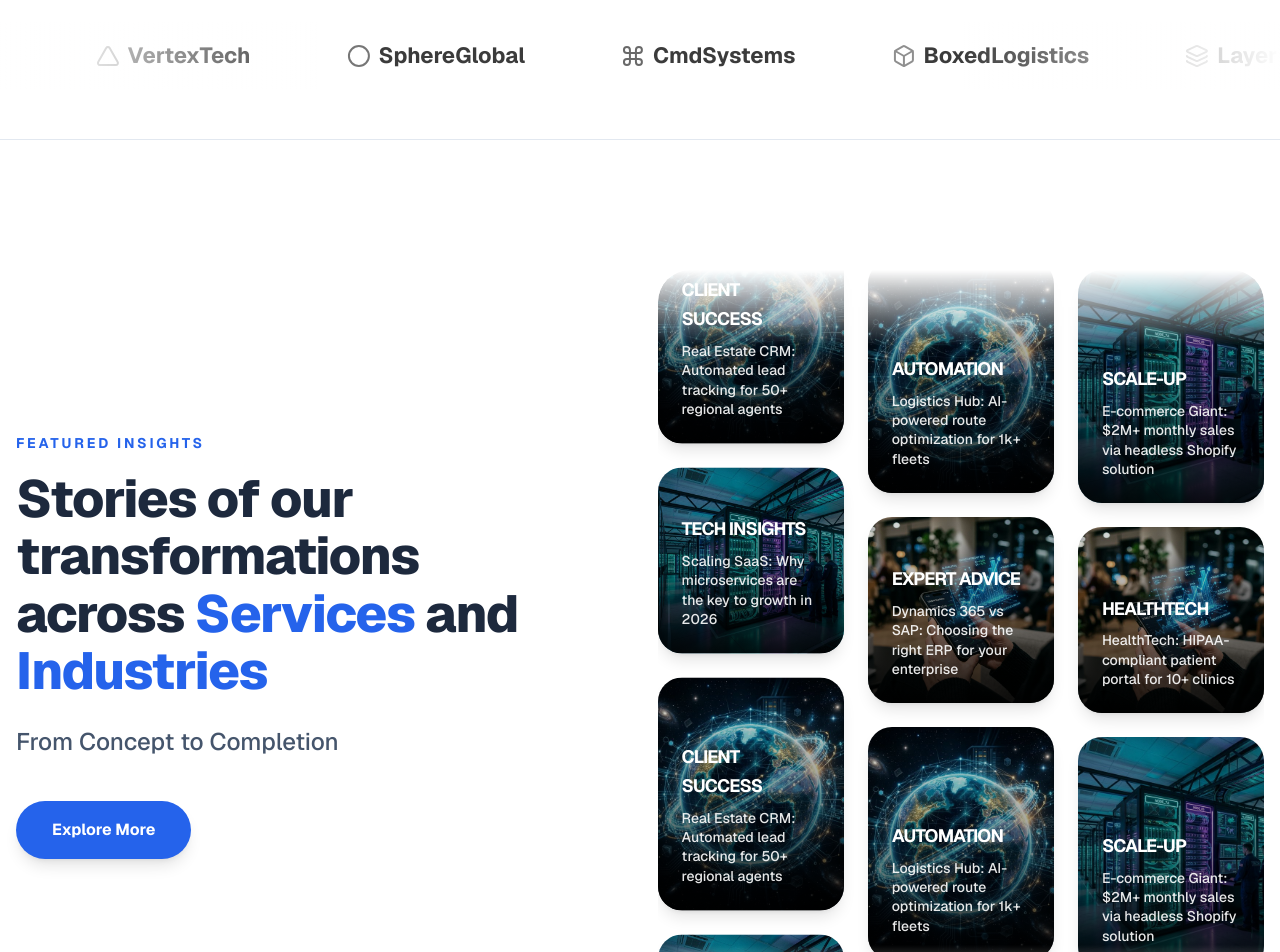
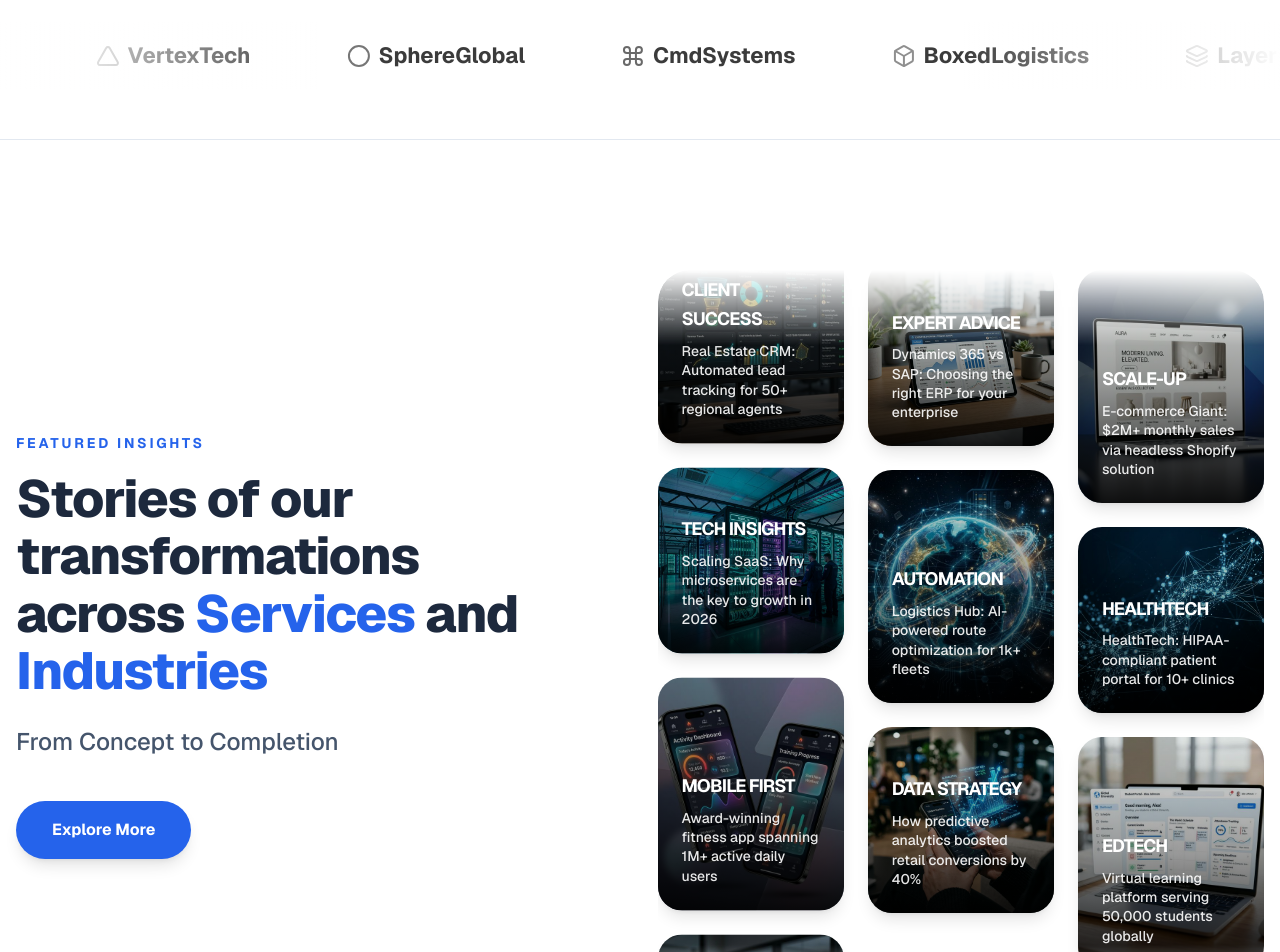
Before and after one commit to usman531509-beep/webstalentz, a Next.js app: page / in a window 1280 px wide. Shown: the part 960-1912 px from the top of the page. Built offline with nearby package versions, Linux system fonts and the light colour scheme.

Commit message:
new updatesss

```diff
--- a/src/app/contact/page.tsx
+++ b/src/app/contact/page.tsx
@@ -5,8 +5,8 @@ export const metadata = { title: "Contact Us | WebsTalentz" };
 
 export default function ContactPage() {
   const contactMethods = [
-    { icon: <Mail className="w-6 h-6" />, title: "Email Us", val: "info@webstalentz.com", desc: "For general inquiries and projects." },
-    { icon: <Phone className="w-6 h-6" />, title: "Call Us", val: "+92 300 6363727", desc: "Mon-Sat from 9am to 6pm." },
+    { icon: <Mail className="w-6 h-6" />, title: "Email Us", val: "webtalentz@outlook.com", desc: "For general inquiries and projects." },
+    { icon: <Phone className="w-6 h-6" />, title: "Call Us", val: "+92 339 6222327", desc: "Mon-Sat from 9am to 6pm." },
     { icon: <MapPin className="w-6 h-6" />, title: "Visit Us", val: "Punjab, Pakistan", desc: "Our main development studio." },
   ];
 
--- a/src/app/page.tsx
+++ b/src/app/page.tsx
@@ -73,14 +73,14 @@ export default function Home() {
             <div className="flex items-center justify-center lg:justify-start gap-[16px] md:gap-[32px] pt-6 border-t border-border w-full lg:w-auto">
               <div className="flex flex-col items-center lg:items-start">
                 <strong className="text-[24px] md:text-[32px] font-bold text-foreground leading-none mb-1">
-                  <Counter value={100} />+
+                  <Counter value={150} />+
                 </strong>
                 <span className="text-muted-foreground text-[11px] md:text-sm font-medium whitespace-nowrap">Projects Done</span>
               </div>
               <div className="w-px h-10 bg-border"></div>
               <div className="flex flex-col items-center lg:items-start">
                 <strong className="text-[24px] md:text-[32px] font-bold text-foreground leading-none mb-1">
-                  <Counter value={25} />+
+                  <Counter value={50} />+
                 </strong>
                 <span className="text-muted-foreground text-[11px] md:text-sm font-medium whitespace-nowrap">Industries</span>
               </div>
@@ -166,10 +166,10 @@ export default function Home() {
 
             {/* Col 1 */}
             <div className="w-full md:w-1/2 lg:w-1/3 flex flex-col gap-4 md:gap-6 animate-marquee-vertical">
-              {[1, 2, 3].map((_, i) => (
+              {[1, 2].map((_, i) => (
                 <div key={i} className="flex flex-col gap-4 md:gap-6">
                   <div className="relative aspect-[4/5] rounded-[24px] overflow-hidden group shadow-lg">
-                     <Image src="/images/globe_network.png" alt="Real Estate CRM" fill sizes="(max-width: 768px) 100vw, 33vw" className="object-cover transition-transform duration-700 group-hover:scale-110" />
+                     <Image src="/images/project_crm.png" alt="Real Estate CRM" fill sizes="(max-width: 768px) 100vw, 33vw" className="object-cover transition-transform duration-700 group-hover:scale-110" />
                      <div className="absolute inset-0 bg-gradient-to-t from-black/90 via-black/40 to-black/10"></div>
                      <div className="absolute bottom-0 left-0 p-6 z-10">
                        <span className="text-white font-bold text-[18px] mb-2 block uppercase tracking-tighter text-secondary">Client Success</span>
@@ -189,17 +189,25 @@ export default function Home() {
                        <p className="text-white/90 text-[14px] leading-snug font-medium">Scaling SaaS: Why microservices are the key to growth in 2026</p>
                      </div>
                   </div>
+                   <div className="relative aspect-[4/5] rounded-[24px] overflow-hidden group shadow-lg">
+                     <Image src="/images/project_mobile_app.png" alt="Mobile App Case Study" fill sizes="(max-width: 768px) 100vw, 33vw" className="object-cover transition-transform duration-700 group-hover:scale-110" />
+                     <div className="absolute inset-0 bg-gradient-to-t from-black/90 via-black/40 to-black/10"></div>
+                     <div className="absolute bottom-0 left-0 p-6 z-10">
+                       <span className="text-white font-bold text-[18px] mb-2 block uppercase tracking-tighter text-blue-400">Mobile First</span>
+                       <p className="text-white/90 text-[14px] leading-snug font-medium">Award-winning fitness app spanning 1M+ active daily users</p>
+                     </div>
+                  </div>
                 </div>
               ))}
             </div>
 
             {/* Col 2 (Reverse) */}
             <div className="hidden md:flex w-1/2 lg:w-1/3 flex-col gap-4 md:gap-6 animate-marquee-vertical-reverse" style={{ marginTop: "-200px" }}>
-              {[1, 2, 3].map((_, i) => (
+              {[1, 2].map((_, i) => (
                 <div key={i} className="flex flex-col gap-4 md:gap-6">
                   <div className="relative aspect-square rounded-[24px] overflow-hidden group shadow-lg">
                      <Image
-                      src="/images/financial_chart.png"
+                      src="/images/service_erp.png"
                       alt="ERP Strategy Blog"
                       fill
                       sizes="(max-width: 768px) 100vw, 33vw"
@@ -223,17 +231,30 @@ export default function Home() {
                        <p className="text-white/90 text-[14px] leading-snug font-medium">Logistics Hub: AI-powered route optimization for 1k+ fleets</p>
                      </div>
                   </div>
+                  <div className="relative aspect-square rounded-[24px] overflow-hidden group shadow-lg">
+                     <Image
+                      src="/images/financial_chart.png"
+                      alt="Data Strategy Case Study"
+                      fill
+                      sizes="(max-width: 768px) 100vw, 33vw"
+                      className="object-cover transition-transform duration-700 group-hover:scale-110"
+                    /> <div className="absolute inset-0 bg-gradient-to-t from-black/90 via-black/40 to-black/10"></div>
+                     <div className="absolute bottom-0 left-0 p-6 z-10">
+                       <span className="text-white font-bold text-[18px] mb-2 block uppercase tracking-tighter text-emerald-400">Data Strategy</span>
+                       <p className="text-white/90 text-[14px] leading-snug font-medium">How predictive analytics boosted retail conversions by 40%</p>
+                     </div>
+                  </div>
                 </div>
               ))}
             </div>
 
             {/* Col 3 */}
             <div className="hidden lg:flex w-1/3 flex-col gap-4 md:gap-6 animate-marquee-vertical">
-              {[1, 2, 3].map((_, i) => (
+              {[1, 2].map((_, i) => (
                 <div key={i} className="flex flex-col gap-4 md:gap-6">
                   <div className="relative aspect-[4/5] rounded-[24px] overflow-hidden group shadow-lg">
                      <Image
-                      src="/images/cloud_nodes.png"
+                      src="/images/project_web_app.png"
                       alt="Headless E-commerce Case Study"
                       fill
                       sizes="(max-width: 768px) 100vw, 33vw"
@@ -246,7 +267,7 @@ export default function Home() {
                   </div>
                   <div className="relative aspect-square rounded-[24px] overflow-hidden group shadow-lg">
                      <Image
-                      src="/images/financial_chart.png"
+                      src="/images/service_gen_ai.png"
                       alt="HealthTech Portal Case Study"
                       fill
                       sizes="(max-width: 768px) 100vw, 33vw"
@@ -255,6 +276,19 @@ export default function Home() {
                      <div className="absolute bottom-0 left-0 p-6 z-10">
                        <span className="text-white font-bold text-[18px] mb-2 block uppercase tracking-tighter text-accent">HealthTech</span>
                        <p className="text-white/90 text-[14px] leading-snug font-medium">HealthTech: HIPAA-compliant patient portal for 10+ clinics</p>
+                     </div>
+                  </div>
+                  <div className="relative aspect-[4/5] rounded-[24px] overflow-hidden group shadow-lg">
+                     <Image
+                      src="/images/project_school.png"
+                      alt="EdTech Platform Case Study"
+                      fill
+                      sizes="(max-width: 768px) 100vw, 33vw"
+                      className="object-cover transition-transform duration-700 group-hover:scale-110"
+                    /> <div className="absolute inset-0 bg-gradient-to-t from-black/90 via-black/40 to-black/10"></div>
+                     <div className="absolute bottom-0 left-0 p-6 z-10">
+                       <span className="text-white font-bold text-[18px] mb-2 block uppercase tracking-tighter text-purple-400">EdTech</span>
+                       <p className="text-white/90 text-[14px] leading-snug font-medium">Virtual learning platform serving 50,000 students globally</p>
                      </div>
                   </div>
                 </div>
@@ -306,7 +340,7 @@ export default function Home() {
       </section>
 
       {/* Discover our Impact Across Industries */}
-      <section className="py-[80px] md:py-[120px] bg-background relative border-t border-border">
+      <section className="pt-[80px] md:pt-[120px] pb-[40px] md:pb-[60px] bg-background relative border-t border-border">
         <div className="w-[calc(100%-24px)] md:w-[calc(100%-32px)] max-w-[1000px] mx-auto z-10 relative">
           <SlideUp className="text-center mb-[60px] md:mb-[80px]">
             <h2 className="text-[32px] md:text-[clamp(36px,5vw,48px)] m-0 mb-4 tracking-tight font-extrabold text-foreground">
@@ -341,7 +375,7 @@ export default function Home() {
       </section>
 
       {/* Technologies Section */}
-      <section className="py-[80px] md:py-[120px]">
+      <section className="pt-[40px] md:pt-[60px] pb-[80px] md:pb-[120px]">
         <div className="w-[calc(100%-24px)] md:w-[calc(100%-32px)] max-w-[1200px] mx-auto">
           <SlideUp className="text-center mb-[50px] md:mb-[70px]">
             <h2 className="text-[32px] md:text-[clamp(32px,4vw,48px)] m-0 mb-4 tracking-tight font-extrabold">Technologies We Master</h2>
```
Also changed, not shown: src/app/about/page.tsx (+24 -13 lines).
